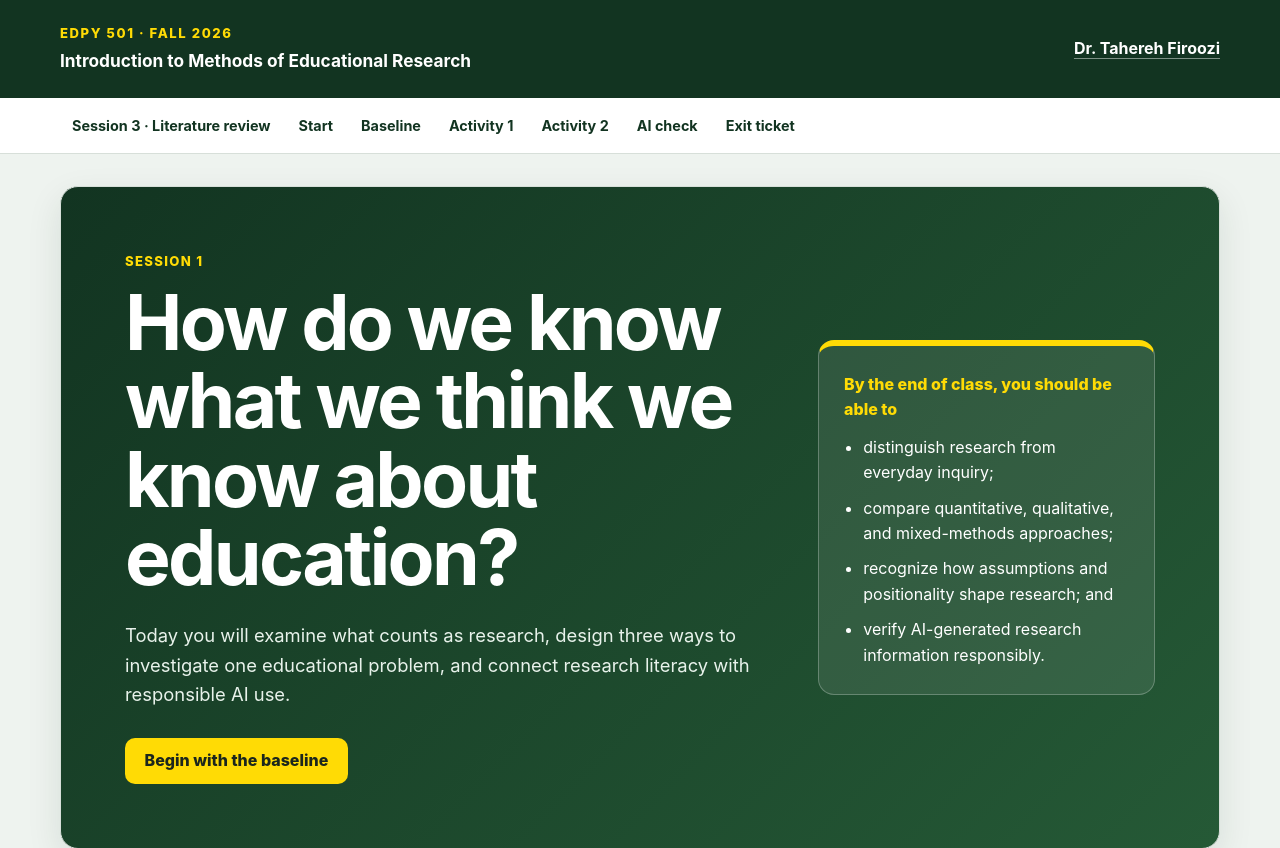
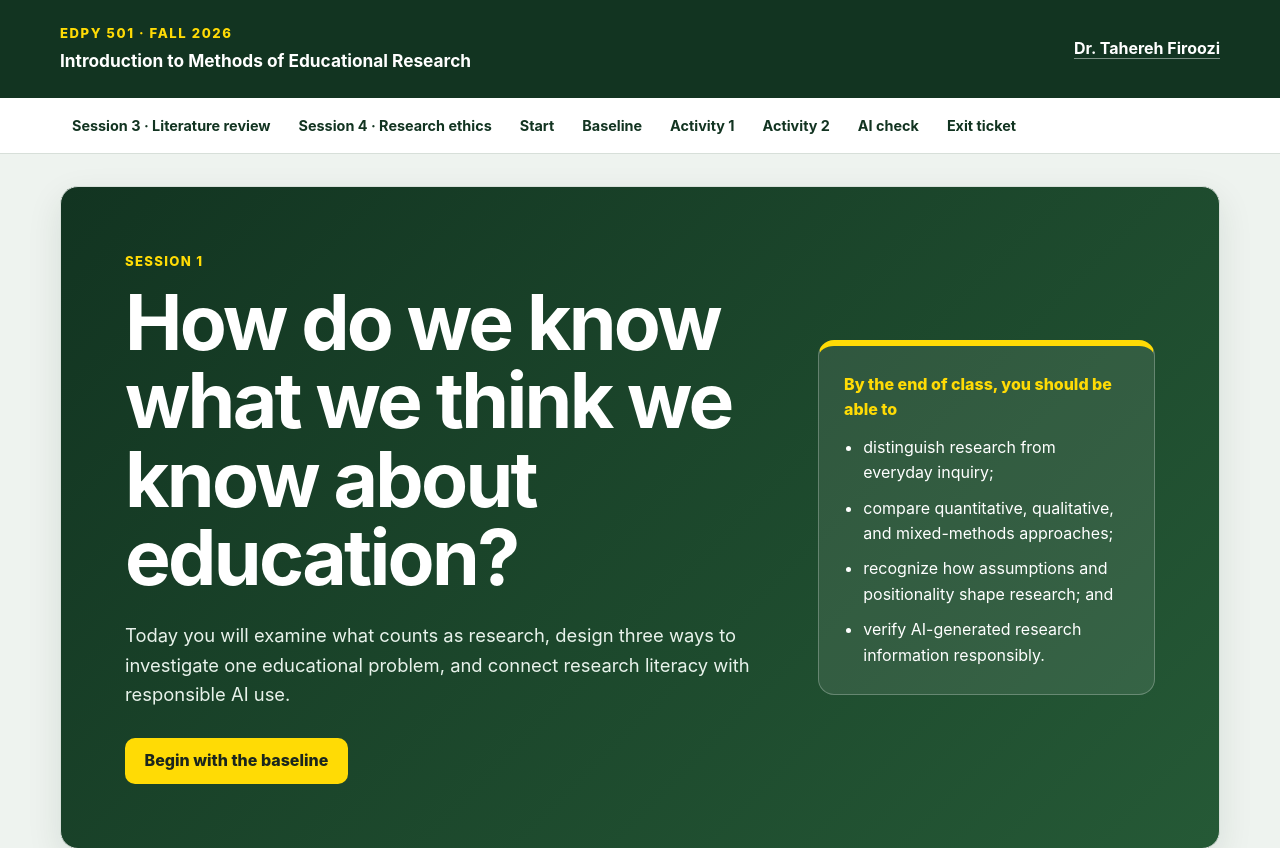
Before and after one commit to Tahereh-Firoozi/EDPY-501-Fall-2026, a plain HTML site: page index.html in a window 1280 px wide. Shown: the top 848 px of the page. Drawn offline with Linux system fonts and the light colour scheme.

Commit message:
Link Session 4 research ethics activity

```diff
--- a/index.html
+++ b/index.html
@@ -23,6 +23,7 @@
   <nav class="session-nav" aria-label="Session 1 activities">
     <div class="nav-inner">
       <a href="session-3/">Session 3 · Literature review</a>
+      <a href="session-4/">Session 4 · Research ethics</a>
       <a href="#start">Start</a>
       <a href="#baseline">Baseline</a>
       <a href="#activity-one">Activity 1</a>
```
